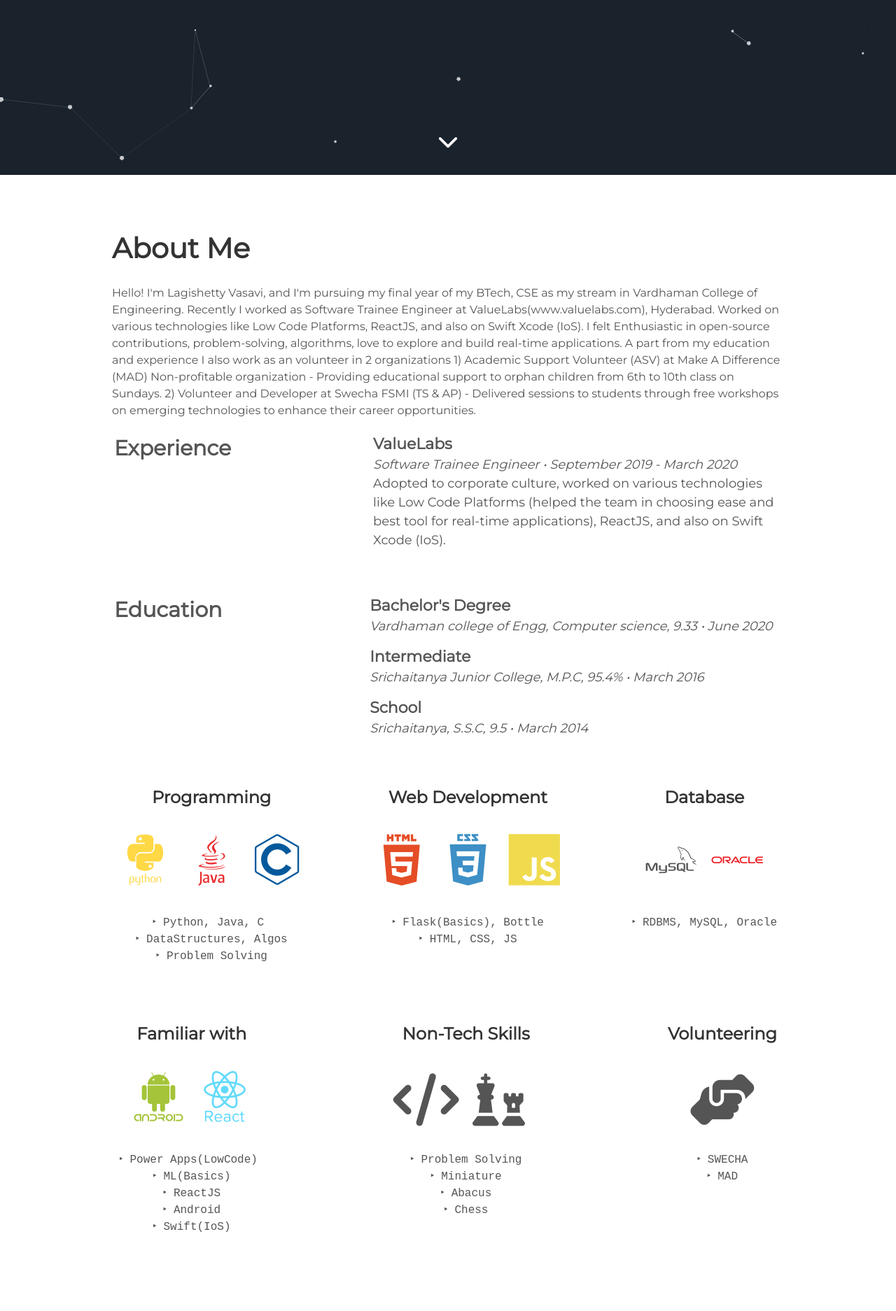
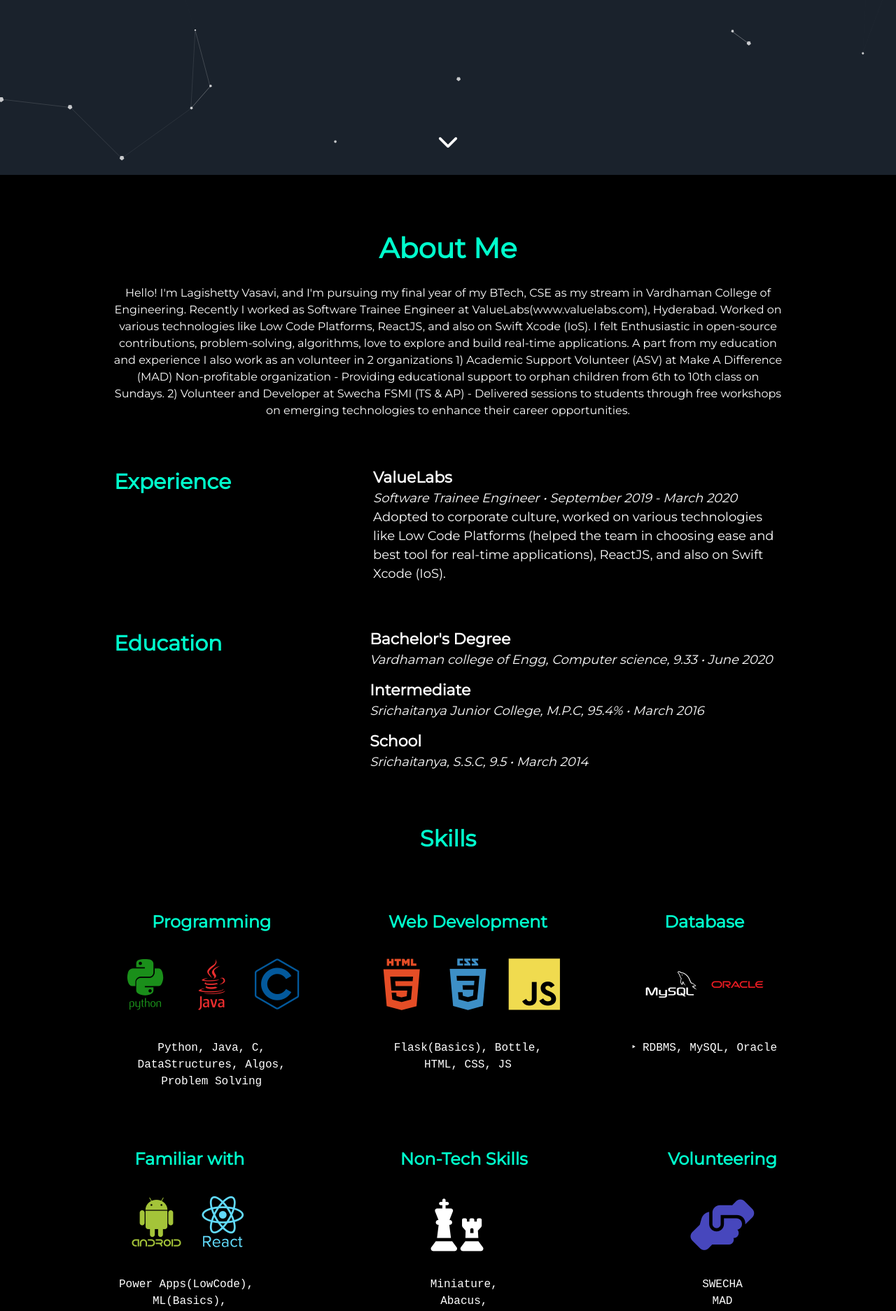
Before and after one commit to VasaviLagishetty/VasaviLagishetty.github.io, a Jekyll site: the page built from index.html, in a window 1280 px wide. Shown: the part 650-2524 px from the top of the page at 70% size. Built offline with Jekyll 4.4.1, drawn with Linux system fonts in a browser that asks for light colours; nearby versions of some CDN libraries; some of the changed text lies outside the part shown.

Commit message:
Updated Profile

```diff
--- a/_includes/about.html
+++ b/_includes/about.html
@@ -3,6 +3,7 @@
   <script src='https://kit.fontawesome.com/a076d05399.js'></script>
    <style>
      th{
+      color: #00ffcd;
        padding-right: 200px;
        vertical-align: top;
        font-size: 30px;
@@ -12,8 +13,12 @@
         padding-bottom:10px;
      }
      b{
+
        font-size: 22px;
        margin-bottom: 20px;
+     }
+     h1,h2,h3{
+       color: #00ffcd;
      }
      @media only screen and (max-width: 550px) {
       th{
@@ -32,10 +37,11 @@
      }
    </style>
  </head>
+ <body style="background-color:black;color: white">
 <div class="user-details">
   <h1> About Me </h1>
   <p> {{site.user_description}} </p>
-</div>
+</div><br><br>
 <table>
   <tr>
     <th rowspan="1">Experience</th>
@@ -54,24 +60,26 @@
     <td><b>School</b><br><i>Srichaitanya, S.S.C, 9.5 • March 2014</i></td>
   </tr>
 </table>
-<table>
+<div class="user-details">
+  <h2> Skills </h2>
+</div>
 <div class="user">
   <div class="tech" >
       <h3>Programming</h3>
       <i class="devicon-python-plain-wordmark colored"></i>
       <i class="devicon-java-plain-wordmark colored"></i>
       <i class="devicon-c-line-wordmark colored"></i>
-<pre>‣ Python, Java, C
-‣ DataStructures, Algos
-‣ Problem Solving</pre>
+<pre>Python, Java, C,
+DataStructures, Algos,
+Problem Solving</pre>
   </div>
   <div class="tech">
       <h3>Web Development</h3>
       <i class="devicon-html5-plain-wordmark colored"></i>
       <i class="devicon-css3-plain-wordmark colored"></i>
       <i class="devicon-javascript-plain colored"></i>
-<pre>‣ Flask(Basics), Bottle
-‣ HTML, CSS, JS</pre>
+<pre>Flask(Basics), Bottle,
+HTML, CSS, JS</pre>
   </div>
   <div class="tech">
       <h3>Database</h3>
@@ -85,26 +93,25 @@
       <h3>Familiar with</h3>
       <i class="devicon-android-plain-wordmark colored"></i>
       <i class="devicon-react-original-wordmark colored"></i>
-<pre>‣ Power Apps(LowCode)
-‣ ML(Basics)
-‣ ReactJS
-‣ Android
-‣ Swift(IoS)</pre>
+<pre>Power Apps(LowCode),
+ML(Basics),
+ReactJS,
+Android,
+Swift(IoS)</pre>
   </div>
   <div class="tech">
       <h3>Non-Tech Skills</h3>
-      <i class="fas fa-code"></i>
       <i class="fas fa-chess"></i>
-      <i class="far fa-abacus"></i>
-<pre>‣ Problem Solving
-‣ Miniature
-‣ Abacus
-‣ Chess</pre>
+      <i class="fas fa-abacus"></i>
+<pre>Miniature,
+Abacus,
+Chess</pre>
   </div>
 <div class="tech">
     <h3>Volunteering</h3>
-    <i class="fas fa-hands-helping"></i>
-<pre>‣ SWECHA
-‣ MAD</pre>
+    <i style="color: rgb(71, 71, 189);" class="fas fa-hands-helping"></i>
+<pre>SWECHA
+MAD</pre>
 </div>
 </div>
+</body>
--- a/assets/css/main.css
+++ b/assets/css/main.css
@@ -3609,7 +3609,7 @@ font-style:normal
 }
 .devicon-python-plain-wordmark.colored,
 .devicon-python-plain.colored {
-	color:#ffd845
+	color:#1a8f1a
 }
 .devicon-rails-plain-wordmark.colored,
 .devicon-rails-plain.colored {
@@ -3925,7 +3925,7 @@ sup {
 
 
 .user-details {
-	text-align:left;
+	text-align:center;
 	margin:5px auto
 }
 #projects {
```
Also changed, not shown: 1 other file.
